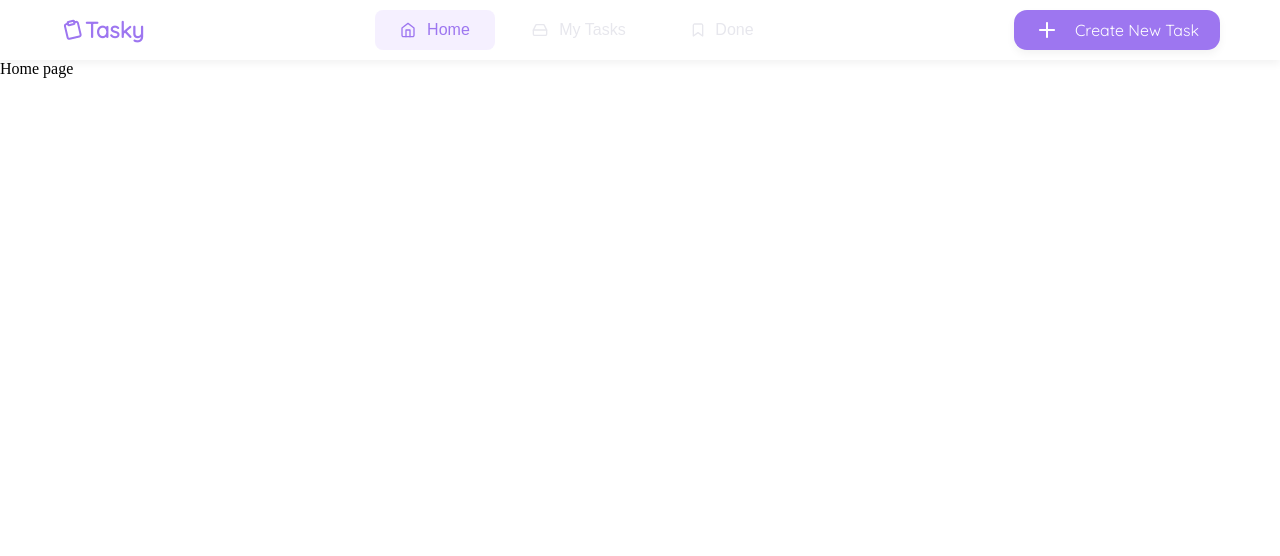
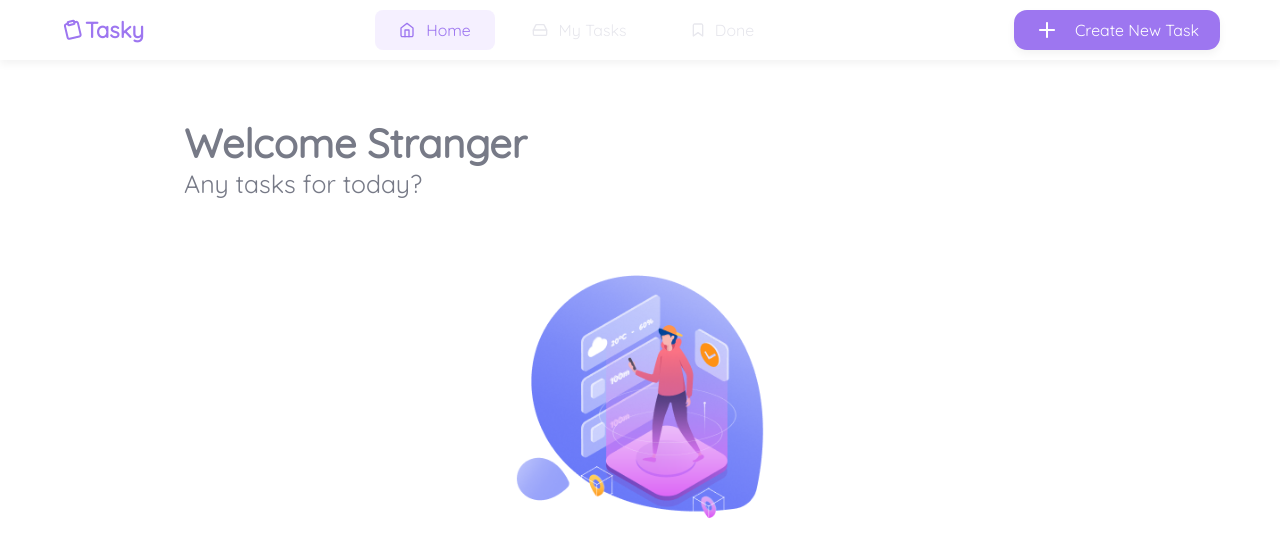
Before and after one commit to hqshtag/Tasky, a React (Create React App) app: page / in a window 1280 px wide. Shown: the top 556 px of the page. Built offline with nearby package versions, Linux system fonts and the light colour scheme.

Commit message:
finished home page

```diff
--- a/src/assets/styles/modal.scss
+++ b/src/assets/styles/modal.scss
@@ -44,6 +44,9 @@
       border: 1px solid #ecebed;
       box-sizing: border-box;
       border-radius: 8px;
+      &::placeholder {
+        color: #e7e7ed;
+      }
       &:focus {
         outline: none;
         border: 1px solid #adadad;
--- a/src/assets/styles/stylesheet.scss
+++ b/src/assets/styles/stylesheet.scss
@@ -8,4 +8,39 @@
 * {
   padding: 0;
   margin: 0;
+  font-family: Quicksand;
 }
+
+.home-container {
+  .welcome-message {
+    margin-top: 58px;
+    margin-left: 184px;
+
+    h1 {
+      font-family: Quicksand;
+      font-style: normal;
+      font-weight: bold;
+      font-size: 40px;
+      line-height: 50px;
+      color: #777a87;
+    }
+    h2 {
+      font-family: Quicksand;
+      font-style: normal;
+      font-weight: 500;
+      font-size: 25px;
+      line-height: 31px;
+
+      color: #777a87;
+    }
+  }
+  img {
+    height: 250px;
+    left: 50%;
+    margin-top: -125px;
+    margin-left: -125px;
+    position: absolute;
+    top: 50%;
+    width: 250px;
+  }
+}
--- a/src/components/Home.js
+++ b/src/components/Home.js
@@ -1,7 +1,16 @@
 import React from "react";
+import Pic from "../assets/img/1.png";
 
 const Home = () => {
-  return <div>Home page</div>;
+  return (
+    <div className="home-container">
+      <div className="welcome-message">
+        <h1>Welcome Stranger</h1>
+        <h2>Any tasks for today?</h2>
+      </div>
+      <img src={Pic}></img>
+    </div>
+  );
 };
 
 export default Home;
```
